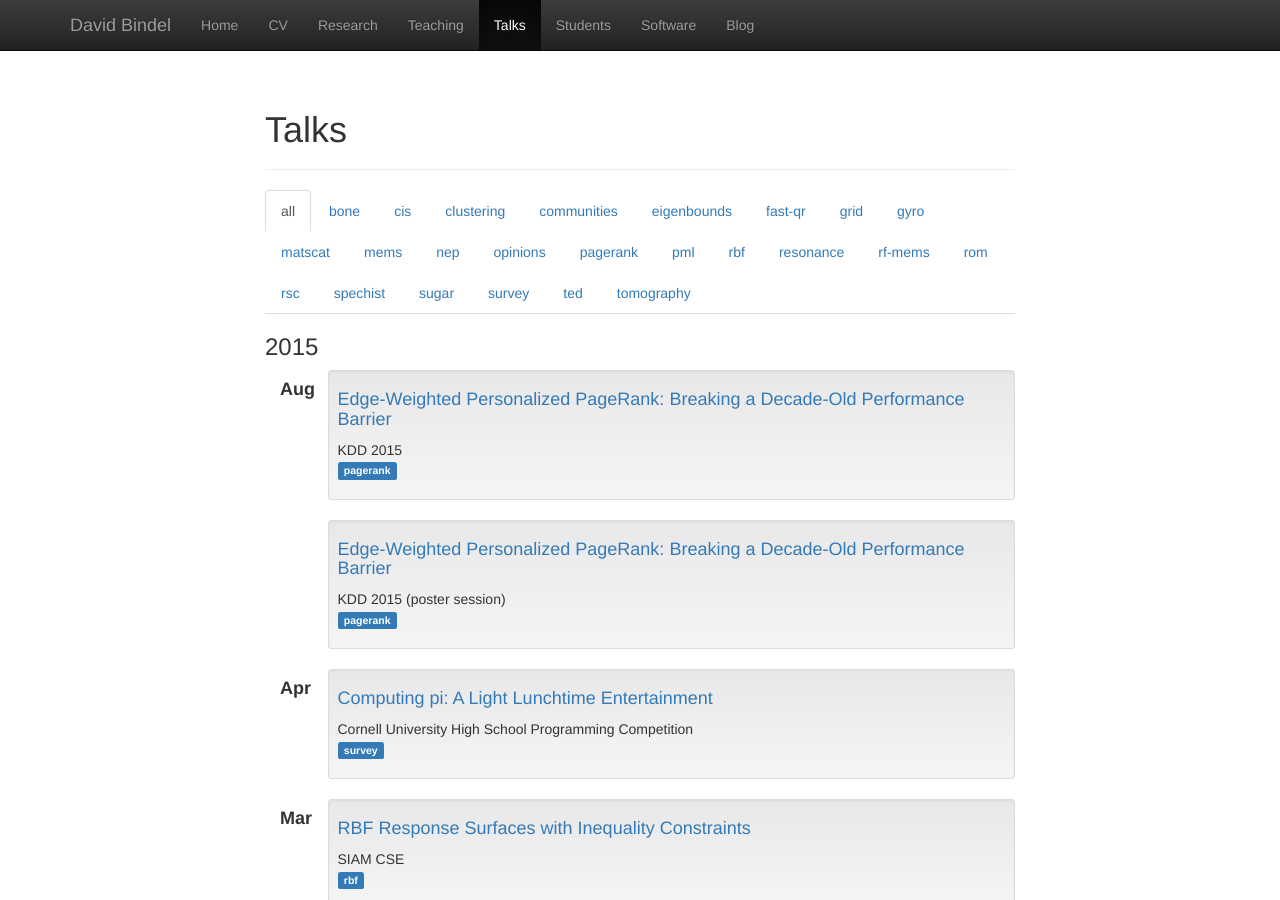
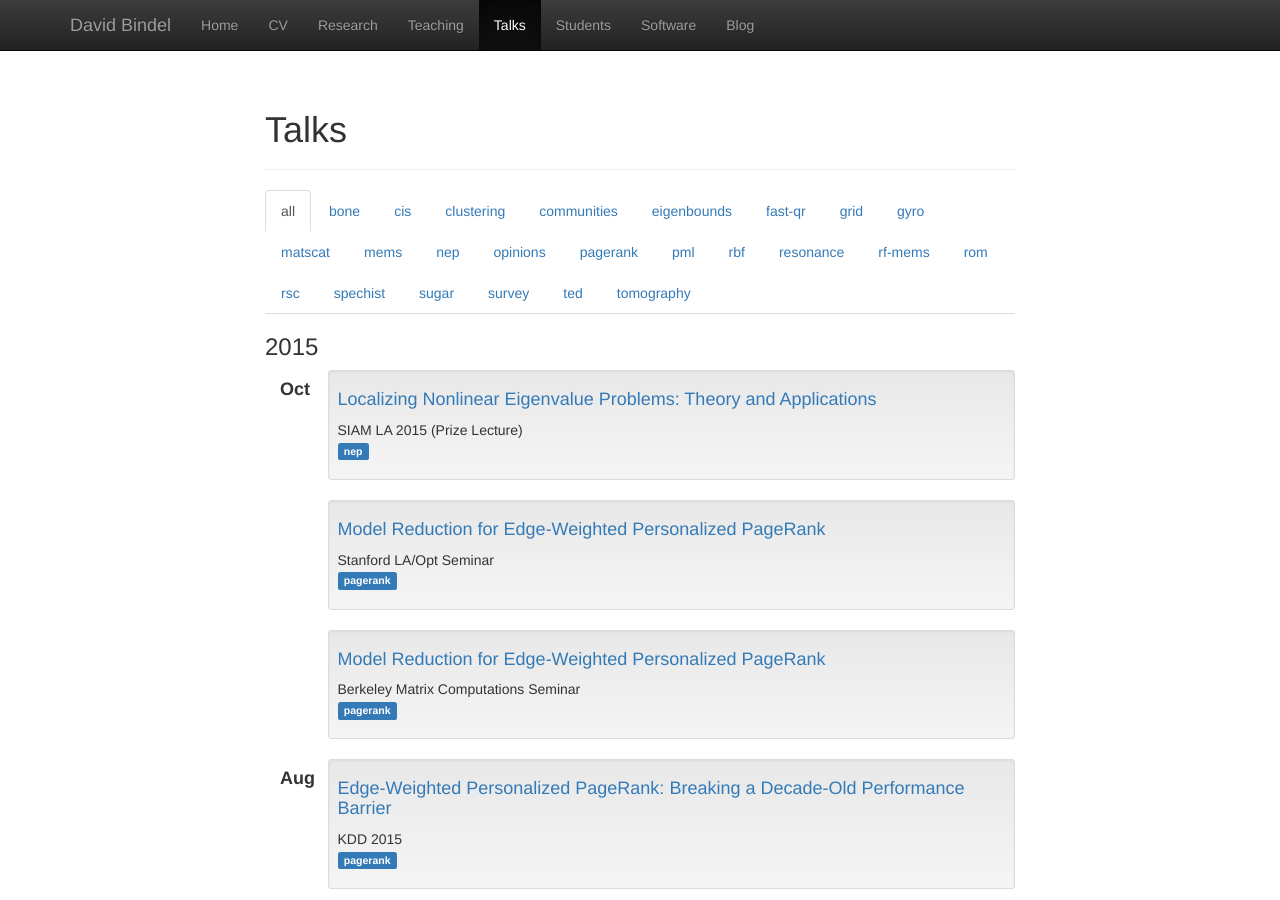
Before and after one commit to dbindel/cornell_web, a Jekyll site: the page built from talks.html, in a window 1280 px wide and 900 px high. Built offline with Jekyll 4.4.1, drawn with Linux system fonts in a browser that asks for light colours; nearby versions of some CDN libraries.

Commit message:
Added talk refs for Berkeley, Stanford, and SIAM LA (first one)

```diff
--- a/_data/present.yml
+++ b/_data/present.yml
@@ -922,3 +922,24 @@
   title: "Edge-Weighted Personalized PageRank: Breaking a Decade-Old Performance Barrier"
   tags: [pagerank]
   where: KDD 2015
+-
+  date: 2015-10
+  file: berkeley/berkeley-oct15.pdf
+  title: "Model Reduction for Edge-Weighted Personalized PageRank"
+  tags: [pagerank]
+  where: Berkeley Matrix Computations Seminar
+  type: seminar
+-
+  date: 2015-10
+  file: stanford/stanford-oct15.pdf
+  title: "Model Reduction for Edge-Weighted Personalized PageRank"
+  tags: [pagerank]
+  where: Stanford LA/Opt Seminar
+  type: seminar
+-
+  date: 2015-10
+  file: siam-prize/siam-prize-oct15.pdf
+  title: "Localizing Nonlinear Eigenvalue Problems: Theory and Applications"
+  tags: [nep]
+  where: SIAM LA 2015 (Prize Lecture)
+  type: invited
```
